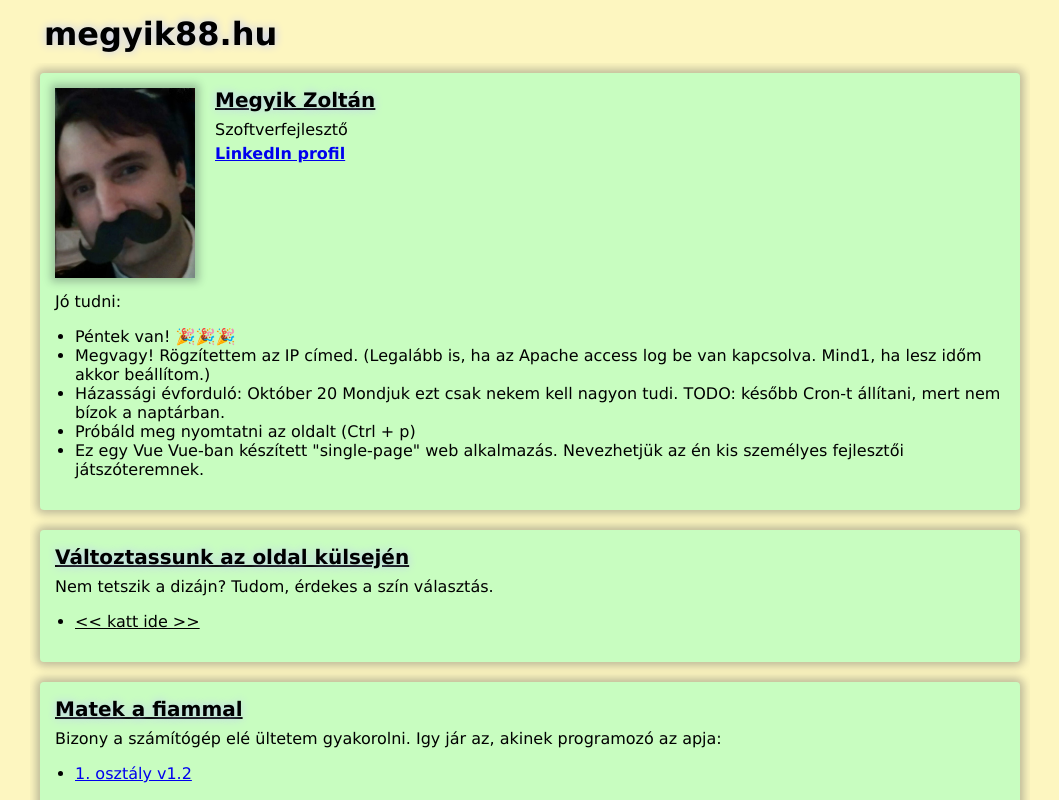
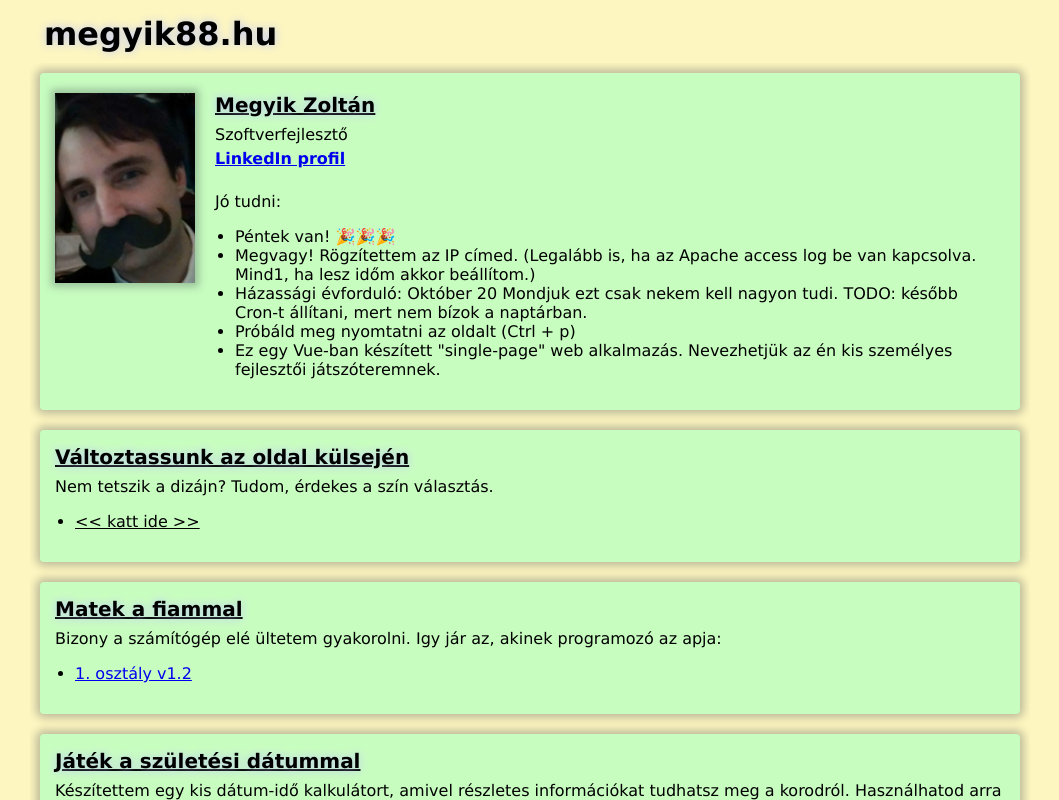
Before and after one commit to mzoli88/megyik88-web, a Vue app: page / in a window 1280 px wide. Shown: the whole page, without its empty margins (110-1169 px from the left). Built offline with nearby package versions, Linux system fonts and the light colour scheme.

Commit message:
sorting out code

```diff
--- a/public/style.css
+++ b/public/style.css
@@ -1,54 +1,8 @@
+
 @font-face{
 	font-family:"Font Awesome 5 Free";
 	src:url(fontawesome/fa-solid-900.woff);
 }
-.vflex,
-.hflex,
-.cflex {
-	display: flex;
-}
-.hflex {
-	flex-direction: column !important;
-}
-.vflex {
-	flex-direction: row !important;
-}
-.cflex {
-	justify-content: center;
-	align-items: center;
-}
-
-.gap {
-	gap: 20px;
-}
-
-.fit{
-	flex: 1 0 auto;
-}
-body,#app,#wrap{
-	height: 100vh;
-	overflow: hidden;
-	font-family: Verdana, sans-serif;
-	margin: 0;
-	padding:0;
-}
-h1{
-	margin: 0;
-	padding:0;
-}
-body{
-	background-color: #fff;
-}
-#app{
-	overflow:auto;
-	-webkit-overflow-scrolling: touch;
-	padding: 5px;
-}
-
-.icon {
-	font-family: "Font Awesome 5 Free";
-}
-
 .bHeader{
 	padding: 10px 14px;
 }
--- /dev/null
+++ b/src/componets/Box.vue
@@ -0,0 +1,16 @@
+<template>
+  <div class="Box">
+    <div v-if="title" class="BoxHeader">{{ title }}</div>
+    <div class="BoxCt">
+      <slot />
+    </div>
+  </div>
+</template>
+
+<script>
+export default {
+  props: {
+    title: String,
+  },
+};
+</script>
--- a/src/main.js
+++ b/src/main.js
@@ -6,6 +6,11 @@ import './plugins/fontawesome'
 import './plugins/fontawesome'
 import App from "./App.vue";
 
+import './styles/main.css';
+
+import Box from './componets/Box.vue';
+Vue.component('Box', Box);
+
 import router from './router.js'
 Vue.config.productionTip = false;
 new Vue({
--- /dev/null
+++ b/src/styles/main.css
@@ -0,0 +1,47 @@
+
+.vflex,
+.hflex,
+.cflex {
+	display: flex;
+}
+.hflex {
+	flex-direction: column !important;
+}
+.vflex {
+	flex-direction: row !important;
+}
+.cflex {
+	justify-content: center;
+	align-items: center;
+}
+
+.gap {
+	gap: 20px;
+}
+
+.fit{
+	flex: 1 0 auto;
+}
+body,#app,#wrap{
+	height: 100vh;
+	overflow: hidden;
+	font-family: Verdana, sans-serif;
+	margin: 0;
+	padding:0;
+}
+h1{
+	margin: 0;
+	padding:0;
+}
+body{
+	background-color: #fff;
+}
+#app{
+	overflow:auto;
+	-webkit-overflow-scrolling: touch;
+	padding: 5px;
+}
+
+.icon {
+	font-family: "Font Awesome 5 Free";
+}
--- a/src/views/Home.vue
+++ b/src/views/Home.vue
@@ -1,6 +1,6 @@
 <template>
   <div class="hflex gap noPrint">
-    <div class="Box">
+    <Box>
       <div class="box_for_image">
         <div class="img_bg">
           <img
@@ -43,16 +43,14 @@
             </li>
             <li>Próbáld meg nyomtatni az oldalt (Ctrl + p)</li>
             <li>
-              Ez egy Vue Vue-ban készített "single-page" web alkalmazás.
-              Nevezhetjük az én kis személyes fejlesztői játszóteremnek.
+              Ez egy Vue-ban készített "single-page" web alkalmazás. Nevezhetjük
+              az én kis személyes fejlesztői játszóteremnek.
             </li>
           </ul>
         </div>
       </div>
-    </div>
-    <div class="Box">
-      <div class="BoxHeader">Változtassunk az oldal külsején</div>
-      <div class="BoxCt">
+    </Box>
+    <Box title="Változtassunk az oldal külsején">
       <div>
         Nem tetszik a dizájn?
         <span v-if="style_count == 0">Tudom, érdekes a szín választás.</span>
@@ -65,13 +63,10 @@
           <a v-if="!noLink" @click="changeStyle">{{ style_btn_text }}</a>
         </li>
       </ul>
-      </div>
-    </div>
-    <div class="Box">
-      <div class="BoxHeader">Matek a fiammal</div>
-      <div class="BoxCt">
-        Bizony a számítógép elé ültetem gyakorolni. Igy jár az, akinek
-        programozó az apja:
+    </Box>
+    <Box title="Matek a fiammal">
+      Bizony a számítógép elé ültetem gyakorolni. Igy jár az, akinek programozó
+      az apja:
       <ul>
         <li>
           <router-link v-if="!noLink" to="/math_2">
@@ -79,24 +74,18 @@
           </router-link>
         </li>
       </ul>
-      </div>
-    </div>
-    <div class="Box">
-      <div class="BoxHeader">Játék a születési dátummal</div>
-      <div class="BoxCt">
-        Készítettem egy kis dátum-idő kalkulátort, amivel részletes
-        információkat tudhatsz meg a korodról. Használhatod arra is, hogy
-        megnézd mióta dolgozol a jelenlegi munkahelyeden.
+    </Box>
+    <Box title="Játék a születési dátummal">
+      Készítettem egy kis dátum-idő kalkulátort, amivel részletes információkat
+      tudhatsz meg a korodról. Használhatod arra is, hogy megnézd mióta dolgozol
+      a jelenlegi munkahelyeden.
       <br />
       <ul>
         <li>
-            <router-link v-if="!noLink" to="/age">
-              Link a játékhoz
-            </router-link>
+          <router-link v-if="!noLink" to="/age"> Link a játékhoz </router-link>
         </li>
       </ul>
-      </div>
-    </div>
+    </Box>
   </div>
 </template>
 
```
Lines whose indentation alone changed are shown as unchanged.
